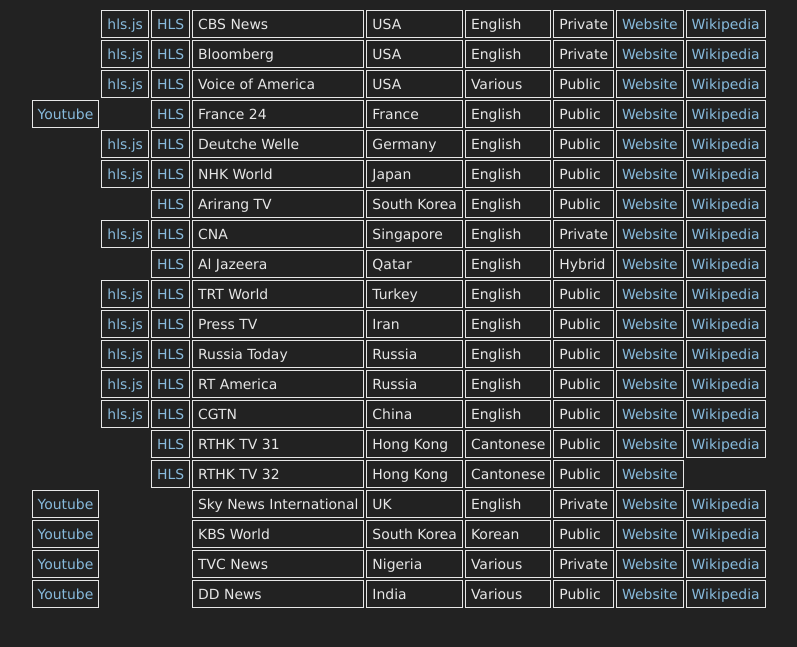
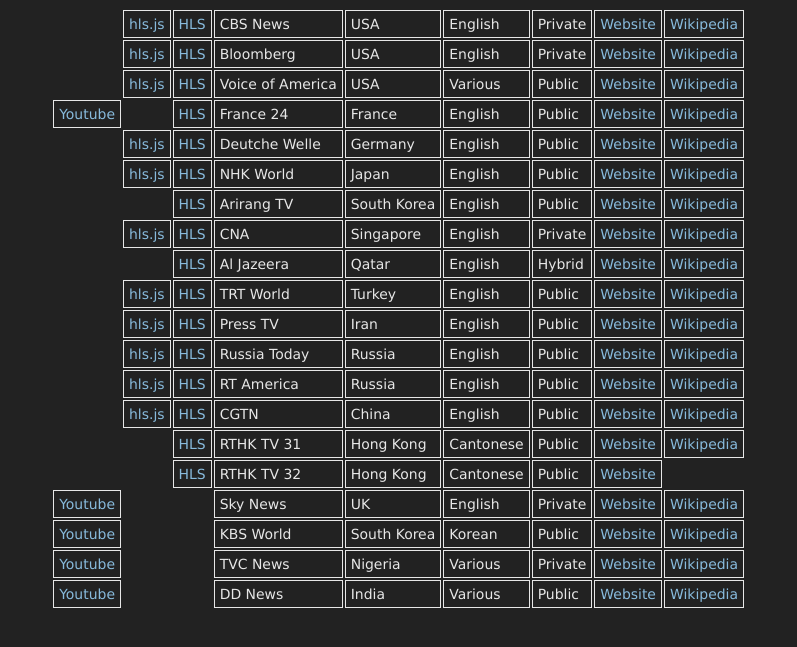
Before and after one commit to danburd/danburd.github.io, a Jekyll site: the page tvnews.html, which Jekyll copies as it is, in a window 1280 px wide. Shown: the top 647 px of the page, without its empty margins (243-1040 px from the left). Built offline with Jekyll 4.4.1, drawn with Linux system fonts in a browser that asks for light colours.

Commit message:
Update tvnews.html

```diff
--- a/tvnews.html
+++ b/tvnews.html
@@ -187,7 +187,7 @@
     <td><a href="https://www.youtube.com/watch?v=lrX6ktLg8WQ">Youtube</a></td>
     <td></td>
     <td></td>
-    <td>Sky News International</td>
+    <td>Sky News</td>
     <td>UK</td>
     <td>English</td>
     <td>Private</td>
```
